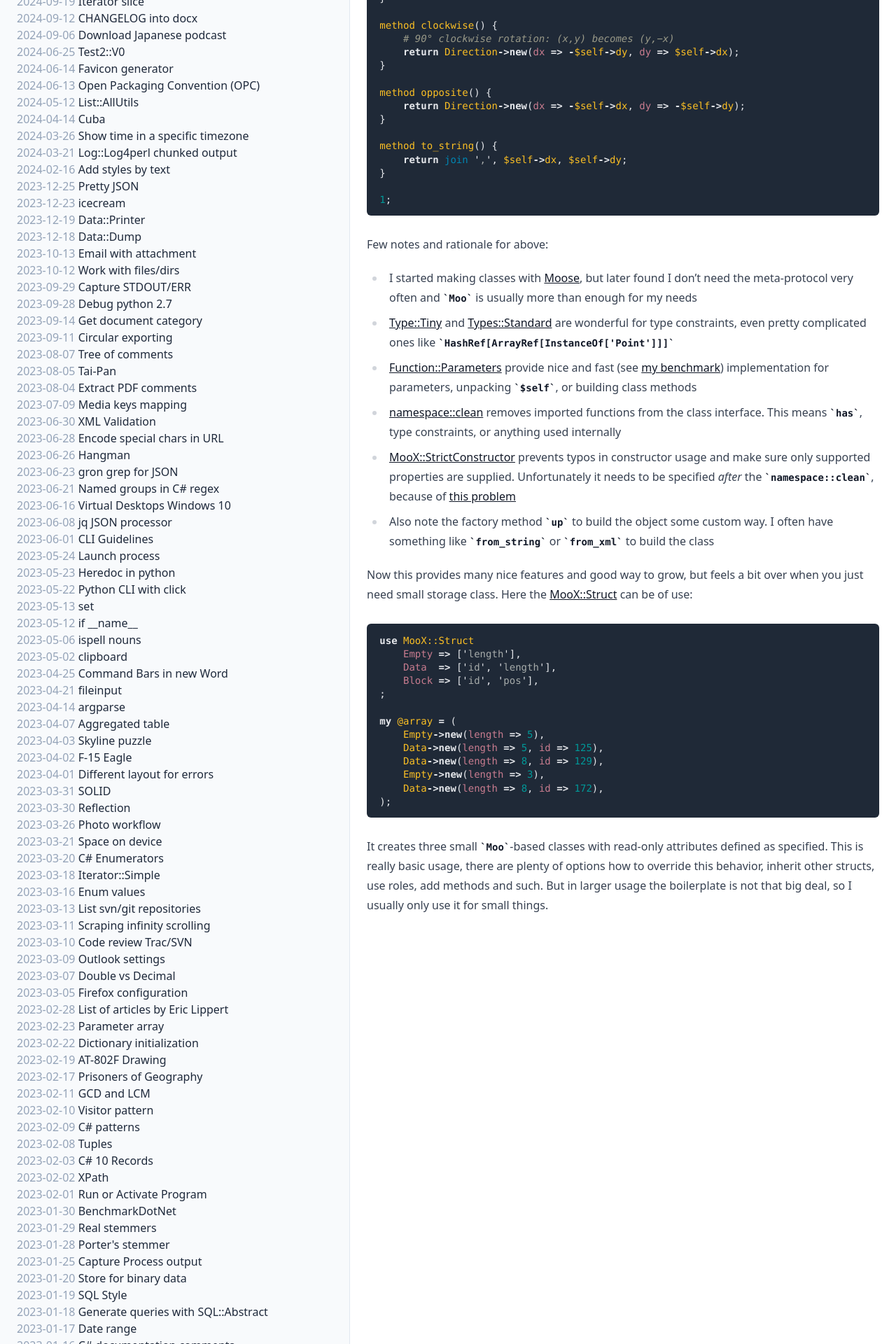
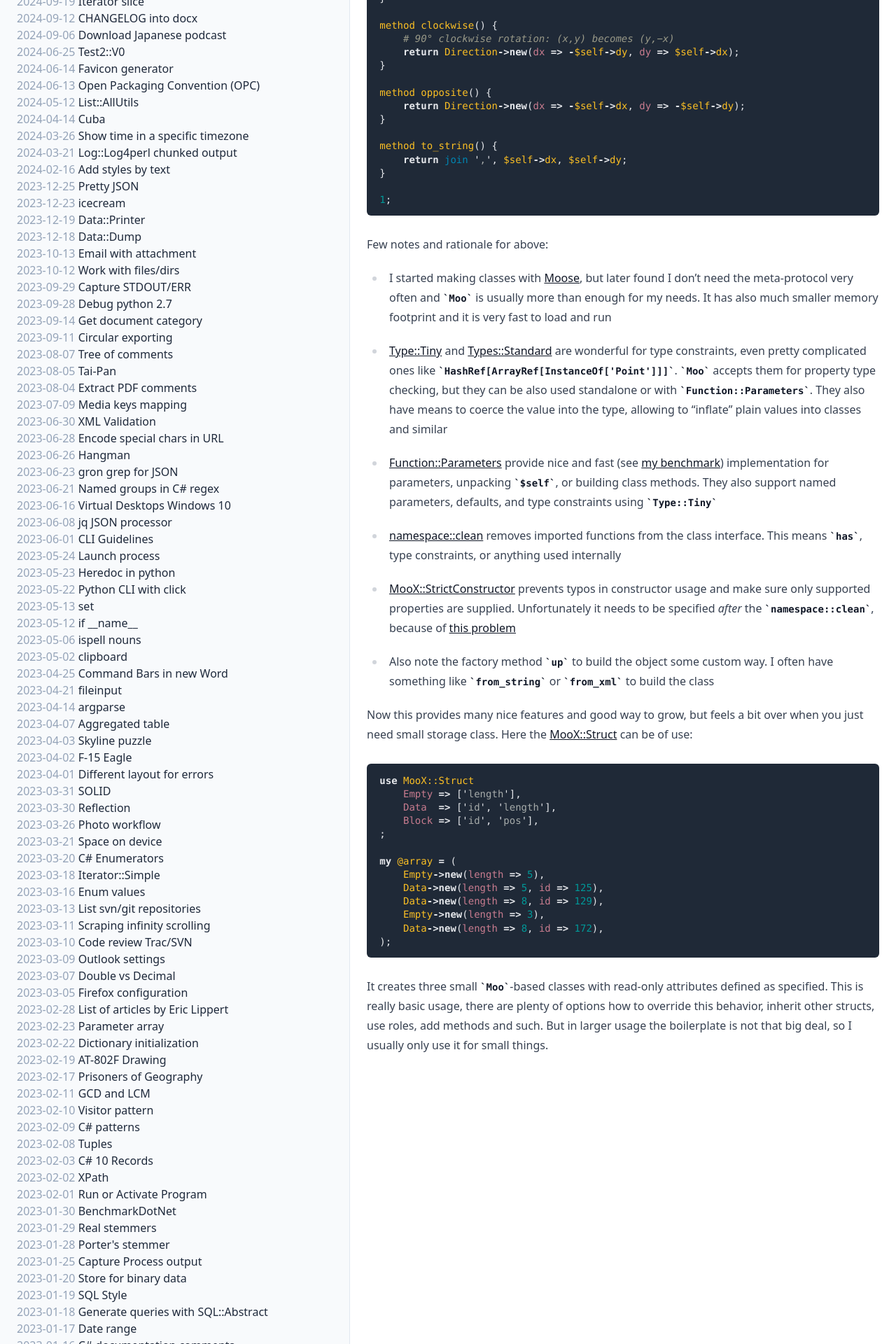
Before and after one commit to bvr/bvr.github.io, a Jekyll site: the page built from _posts/2024-12-22-moox-struct.md, in a window 1280 px wide. Shown: the part 528-2448 px from the top of the page at 70% size. Built offline with Jekyll 4.4.1, drawn with Linux system fonts in a browser that asks for light colours.

Commit message:
Few extra notes to Moo class

```diff
--- a/_posts/2024-12-22-moox-struct.md
+++ b/_posts/2024-12-22-moox-struct.md
@@ -49,11 +49,16 @@ method to_string() {
 
 Few notes and rationale for above:
 
- - I started making classes with [Moose][2], but later found I don't need the meta-protocol very often and `Moo` is usually more than enough for my needs
- - [Type::Tiny][3] and [Types::Standard][4] are wonderful for type constraints, even pretty complicated ones like `HashRef[ArrayRef[InstanceOf['Point']]]`
- - [Function::Parameters][5] provide nice and fast (see [my benchmark]({% post_url 2010-12-01-method-benchmark %})) implementation for parameters, unpacking `$self`, or building class methods
+ - I started making classes with [Moose][2], but later found I don't need the meta-protocol very often and `Moo` is usually more than enough for my needs. It has also much smaller memory footprint and it is very fast to load and run
+
+ - [Type::Tiny][3] and [Types::Standard][4] are wonderful for type constraints, even pretty complicated ones like `HashRef[ArrayRef[InstanceOf['Point']]]`. `Moo` accepts them for property type checking, but they can be also used standalone or with `Function::Parameters`. They also have means to coerce the value into the type, allowing to "inflate" plain values into classes and similar
+
+ - [Function::Parameters][5] provide nice and fast (see [my benchmark]({% post_url 2010-12-01-method-benchmark %})) implementation for parameters, unpacking `$self`, or building class methods. They also support named parameters, defaults, and type constraints using `Type::Tiny`
+
  - [namespace::clean][6] removes imported functions from the class interface. This means `has`, type constraints, or anything used internally
+
  - [MooX::StrictConstructor][7] prevents typos in constructor usage and make sure only supported properties are supplied. Unfortunately it needs to be specified *after* the `namespace::clean`, because of [this problem][8]
+
  - Also note the factory method `up` to build the object some custom way. I often have something like `from_string` or `from_xml` to build the class
 
 Now this provides many nice features and good way to grow, but feels a bit over when you just need small storage class. Here the [MooX::Struct][9] can be of use:
```
